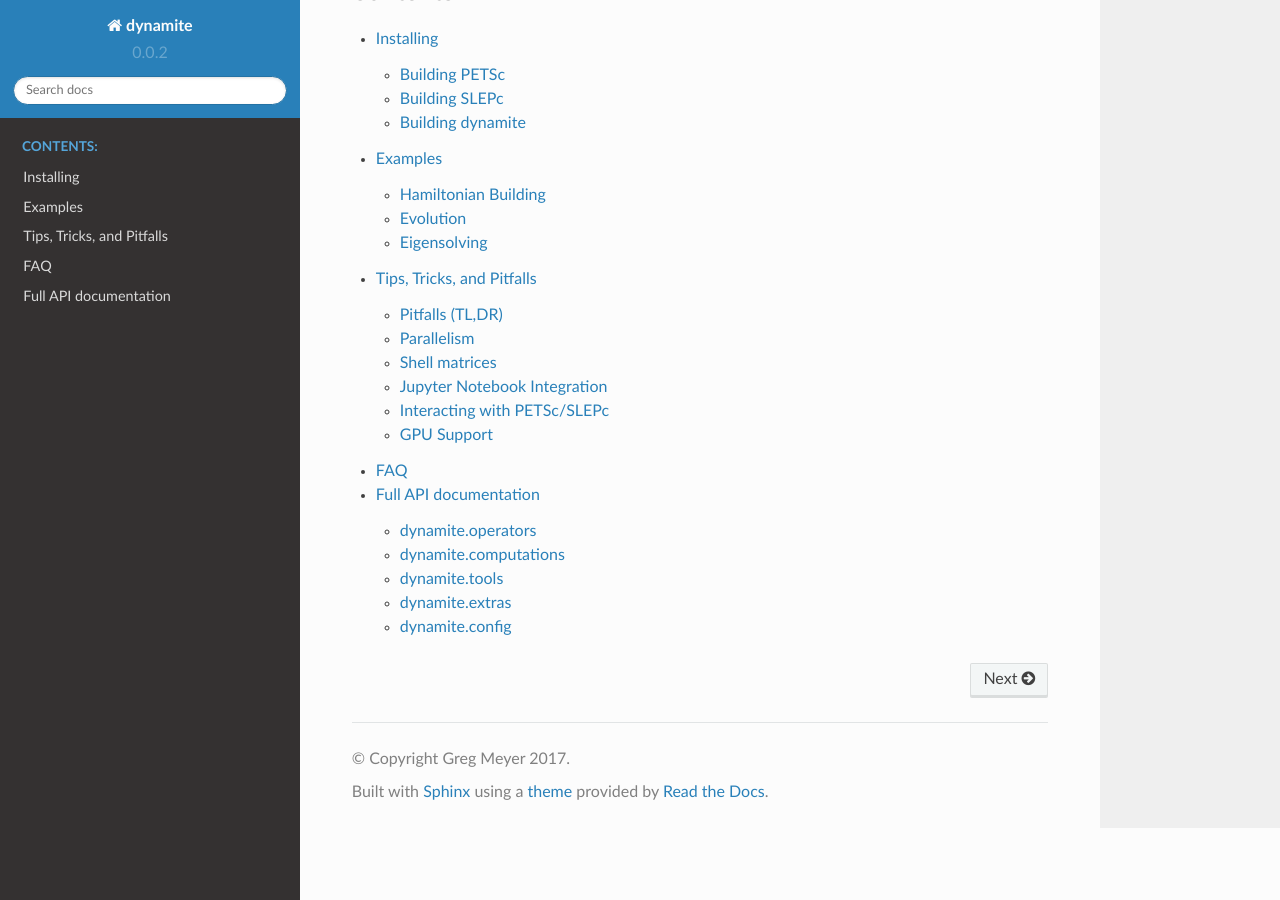
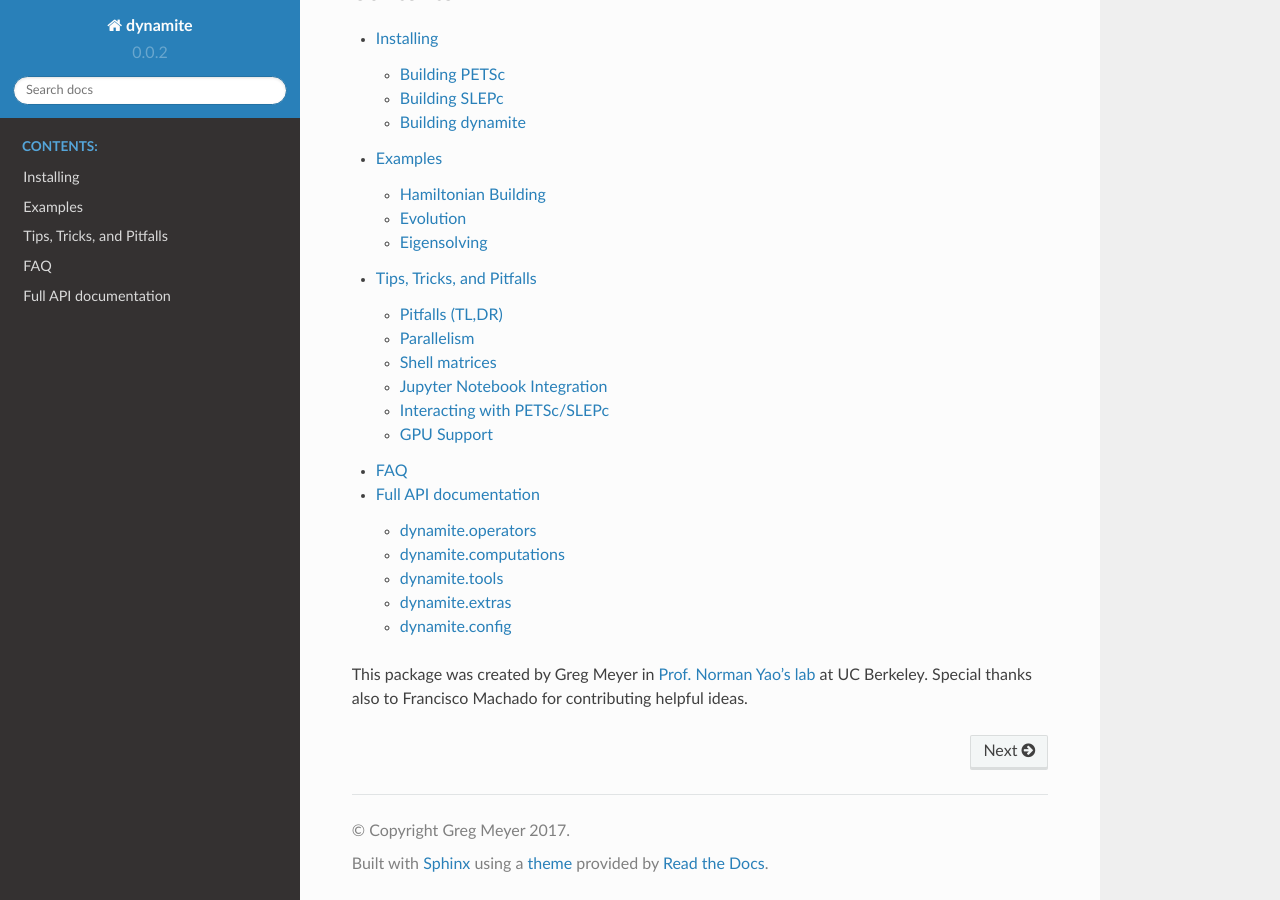
Before and after one commit to GregDMeyer/dynamite, a Sphinx documentation site: the page built from docs/index.rst, in a window 1280 px wide and 900 px high, scrolled down 1018 px. Built offline with Sphinx 7.4.7 and the Read the Docs theme 2.0.0, drawn with Linux system fonts in a browser that asks for light colours.

Commit message:
add lab attribution

```diff
--- a/docs/index.rst
+++ b/docs/index.rst
@@ -52,3 +52,5 @@ Coming Soon
    tips.rst
    FAQ.rst
    dynamite.rst
+
+This package was created by Greg Meyer in `Prof. Norman Yao's lab <https://quantumoptics.physics.berkeley.edu/>`_ at UC Berkeley. Special thanks also to Francisco Machado for contributing helpful ideas.
```
